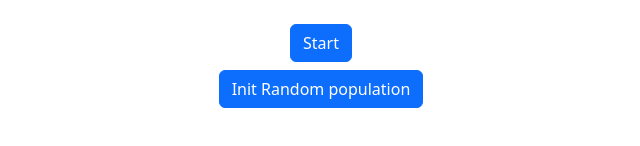
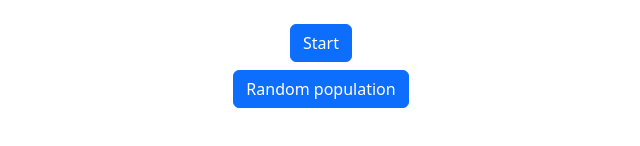
Before and after one commit to Bielma/game-of-life, a React (Vite) app: page / in a window 1280 px wide. Shown: the part 600-746 px from the top of the page, without its empty margins (319-959 px from the left). Built offline with nearby package versions, Linux system fonts and the light colour scheme.

Commit message:
App:: change btn text

```diff
--- a/src/pages/App/index.tsx
+++ b/src/pages/App/index.tsx
@@ -65,7 +65,7 @@ function App() {
         </Button>
       </div>
       <div className="col-md-12 text-center mt-2">
-        <Button onClick={randomPopulation}>Init Random population</Button>
+        <Button onClick={randomPopulation}>Random population</Button>
       </div>
     </div>
   );
```
